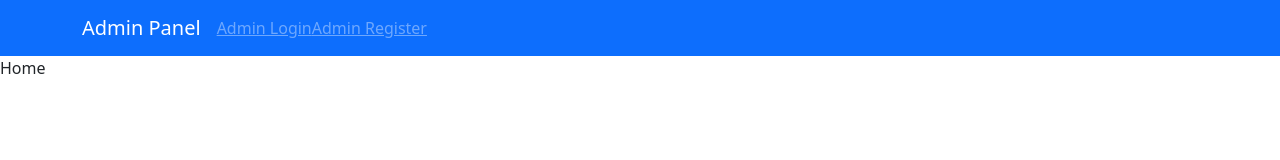
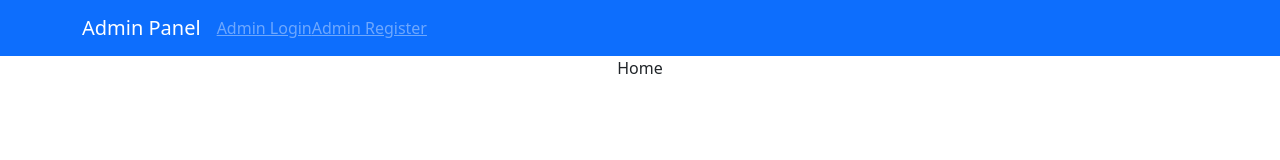
Before and after one commit to syeef-test/video_sharing_app, a React (Vite) app in the folder frontend/: page / in a window 1280 px wide. Shown: the top 160 px of the page. Built offline with nearby package versions, Linux system fonts and the light colour scheme.

Commit message:
design fix

```diff
--- a/frontend/src/pages/Home.jsx
+++ b/frontend/src/pages/Home.jsx
@@ -1,7 +1,17 @@
 import React from "react";
 
 function Home() {
-  return <div>Home</div>;
+  return (
+    <div
+      style={{
+        display: "flex",
+        justifyContent: "center",
+        alignItems: "center",
+      }}
+    >
+      Home
+    </div>
+  );
 }
 
 export default Home;
```
Also changed, not shown: 1 other file (tests, documents, lock files or other folders).
